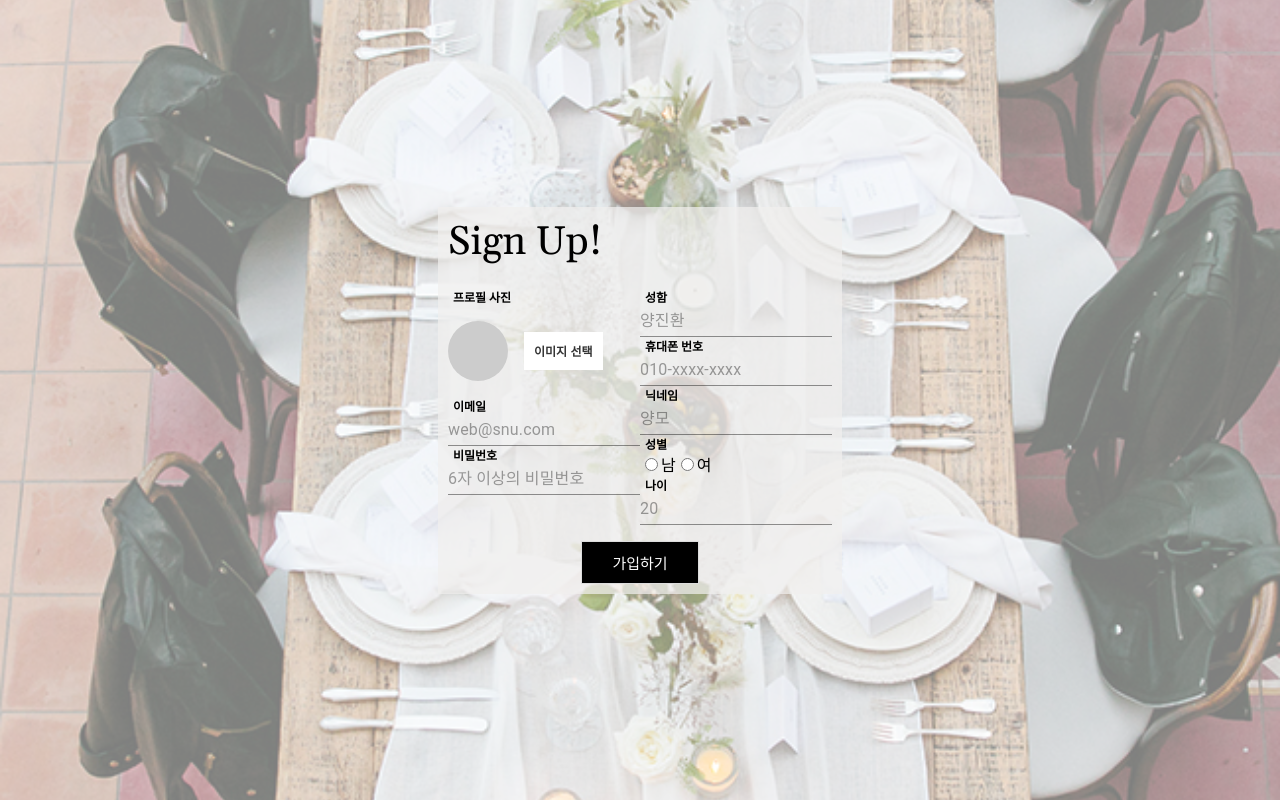
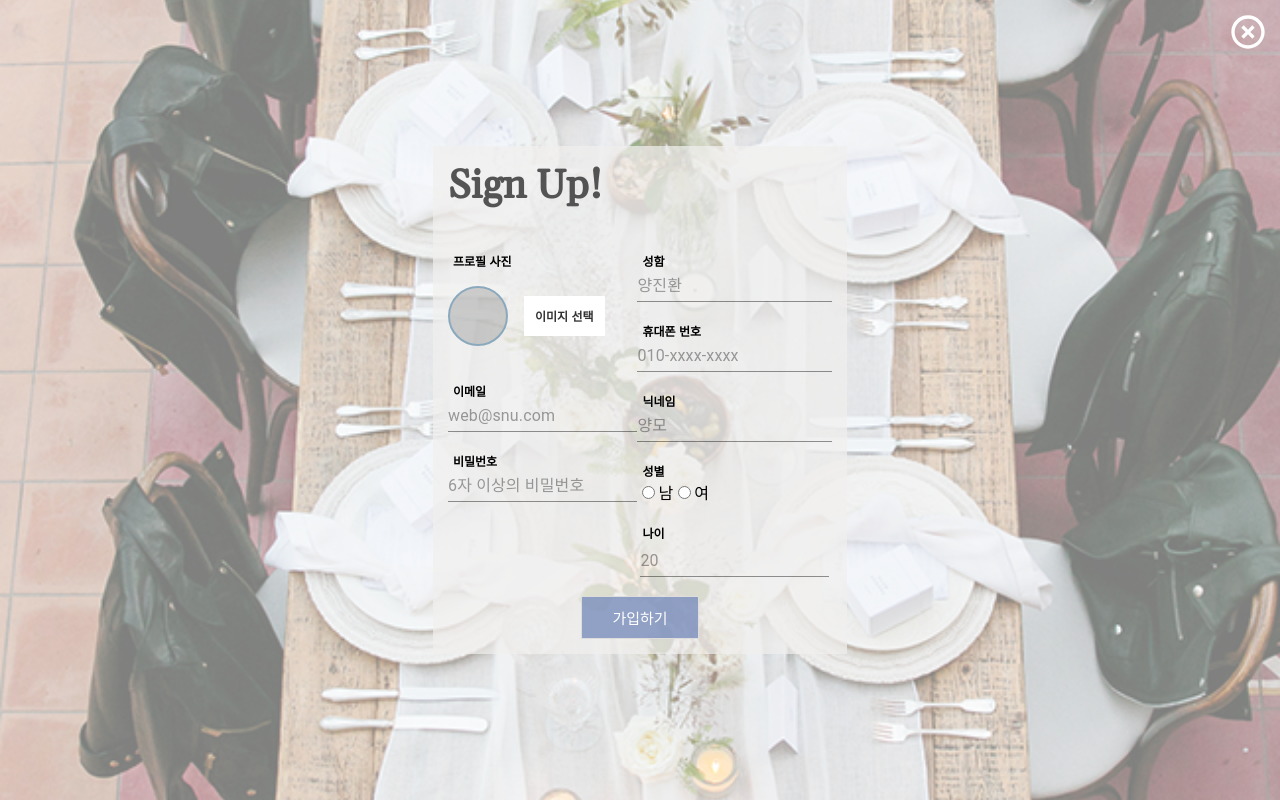
Before and after one commit to jenny5546/A-Table-With-You-Project, a React (Create React App) app in the folder finalproject/: page /signup in a window 1280 px wide. Built offline with nearby package versions, Linux system fonts and the light colour scheme; a web font is replaced by a local one.

Commit message:
added exit button to signup

```diff
--- a/finalproject/src/components/home/home.css
+++ b/finalproject/src/components/home/home.css
@@ -45,7 +45,7 @@
 }
 
 .logo-image {
-  width: 15%;
+  width: 18%;
   margin-right: auto;
   margin-left: auto;
   height: auto;
--- a/finalproject/src/components/match/match.css
+++ b/finalproject/src/components/match/match.css
@@ -57,7 +57,7 @@
   height: 133px;
   color: rgba(255, 85, 85, 0.7);
   font-family: 'Pacifico', cursive;
-  font-weight: bold;
+  font-: bold;
   font-size: 60px;
   line-height: 80px;
   line-height: 100%;
--- a/finalproject/src/components/signup/signup.css
+++ b/finalproject/src/components/signup/signup.css
@@ -33,13 +33,14 @@
 }
 
 .Signup-form {
-    padding: 10px;
+    padding: 15px;
     background-color: rgba(241, 240, 239, 0.719);
     width: 30%;
     /* display: flex; */
     flex-direction: column;
     /* justify-content: center;
     align-items: center; */
+    font-family: 'Nanum Gothic', sans-serif;
 
 
 }
@@ -48,11 +49,14 @@
     /* font-weight: bold; */
     font-family: 'Gelasio', serif;
     font-size: 40px;
+    color: rgba(51, 51, 51, 0.829);
+    font-weight: bold;
 
 }
 
 .profile-image {
     border-radius: 50%;
+    border: 2px solid rgb(139, 169, 189);
 }
 
 .profile-input {
@@ -66,11 +70,16 @@
 
 .profile-input+label {
     font-size: 12px;
-    padding: 10px;
+    padding: 11px;
     font-weight: 700;
     color: #333;
-    background-color: white;
+    background-color: #ffffff;
     display: inline-block;
     cursor: pointer;
     font-family: 'Nanum Gothic', sans-serif;
 }
+.close-button{
+    right:0;
+    position: absolute;
+    z-index: 5;
+}
--- a/finalproject/src/components/signup/signup.js
+++ b/finalproject/src/components/signup/signup.js
@@ -5,6 +5,10 @@ import './signup.css';
 import { Box, Flex, Text } from 'rebass';
 import styled from 'styled-components';
 import Button from '../button/button';
+import { Link } from 'react-router-dom';
+import IconButton from '@material-ui/core/IconButton';
+import { indigo } from '@material-ui/core/colors';
+import HighlightOffIcon from '@material-ui/icons/HighlightOff';
 import { signUp } from '../../utils/auth';
 import { Redirect, useHistory } from 'react-router-dom';
 
@@ -73,10 +77,19 @@ const SignUp = () => {
 
   return (
     <div className="Signup">
+      <div className="close-button">
+        <Link to="/">
+          <IconButton aria-label="go to home" >
+              <HighlightOffIcon style={{ color: '#ffffff', fontSize:40 }}/>
+          </IconButton>
+        </Link>
+      </div>
+
       <div className="Signup-body">
         <form className="Signup-form">
           <div className="Signup-title">Sign Up!</div>
           <br />
+          <br></br>
           <Flex justifyContent="space-evenly">
             <Flex flexDirection="column">
               <InputLabel>프로필 사진</InputLabel>
@@ -84,7 +97,7 @@ const SignUp = () => {
                 {profileImage ? (
                   <img src={profileImageUrl} className="profile-image" alt="프로필 사진" width="80" height="80" />
                 ) : (
-                  <Box display="inline-block" className="profile-image" backgroundColor="#ccc" width={60} height={60} />
+                  <Box display="inline-block" className="profile-image" backgroundColor="rgba(51, 51, 51, 0.205)" width={60} height={60} />
                 )}
 
                 <Box ml={3} display="inline-block">
@@ -92,11 +105,12 @@ const SignUp = () => {
                   <label htmlFor="profile">이미지 선택</label>
                 </Box>
               </Flex>
-
+              <br></br>
               <InputLabel>이메일</InputLabel>
               <div className="input">
                 <TextField type="text" name="email" placeholder="web@snu.com" onChange={onValueHandle} />
               </div>
+              <br></br>
               <InputLabel>비밀번호</InputLabel>
               <div className="input">
                 <TextField type="password" name="password" placeholder="6자 이상의 비밀번호" onChange={onValueHandle} />
@@ -107,15 +121,17 @@ const SignUp = () => {
               <div className="input">
                 <TextField type="text" name="name" placeholder="양진환" onChange={onValueHandle} />
               </div>
+              <br></br>
               <InputLabel>휴대폰 번호</InputLabel>
               <div className="input">
                 <TextField type="text" name="phone" placeholder="010-xxxx-xxxx" onChange={onValueHandle} />
               </div>
-
+              <br></br>
               <InputLabel>닉네임</InputLabel>
               <div className="input">
                 <TextField type="text" name="nickname" placeholder="양모" onChange={onValueHandle} />
               </div>
+              <br></br>
               <InputLabel>성별</InputLabel>
               <div className="gender-input">
                 <div className="gender-select">
@@ -123,10 +139,12 @@ const SignUp = () => {
                   <input type="radio" name="gender" value="여" onChange={onValueHandle} />여
                 </div>
               </div>
+              <br></br>
               <InputLabel>나이</InputLabel>
-              <div className="age-input">
+              <div className="age-input" style={{margin: '3px'}}>
                 <TextField type="number" name="age" placeholder="20" onChange={onValueHandle} />
               </div>
+
             </Flex>
           </Flex>
           <Flex mt={3} flexDirection="column" alignItems="center" justifyContent="center">
@@ -138,7 +156,7 @@ const SignUp = () => {
               </Box>
             )}
             <Box alignItems="right">
-              <Button backgroundColor="black" color="white" text="가입하기" onClick={onSubmit} />
+              <Button backgroundColor="#7e91bed3" color="white" text="가입하기" onClick={onSubmit} />
               <input type="submit" style={{ display: 'none' }} />
             </Box>
           </Flex>
```
